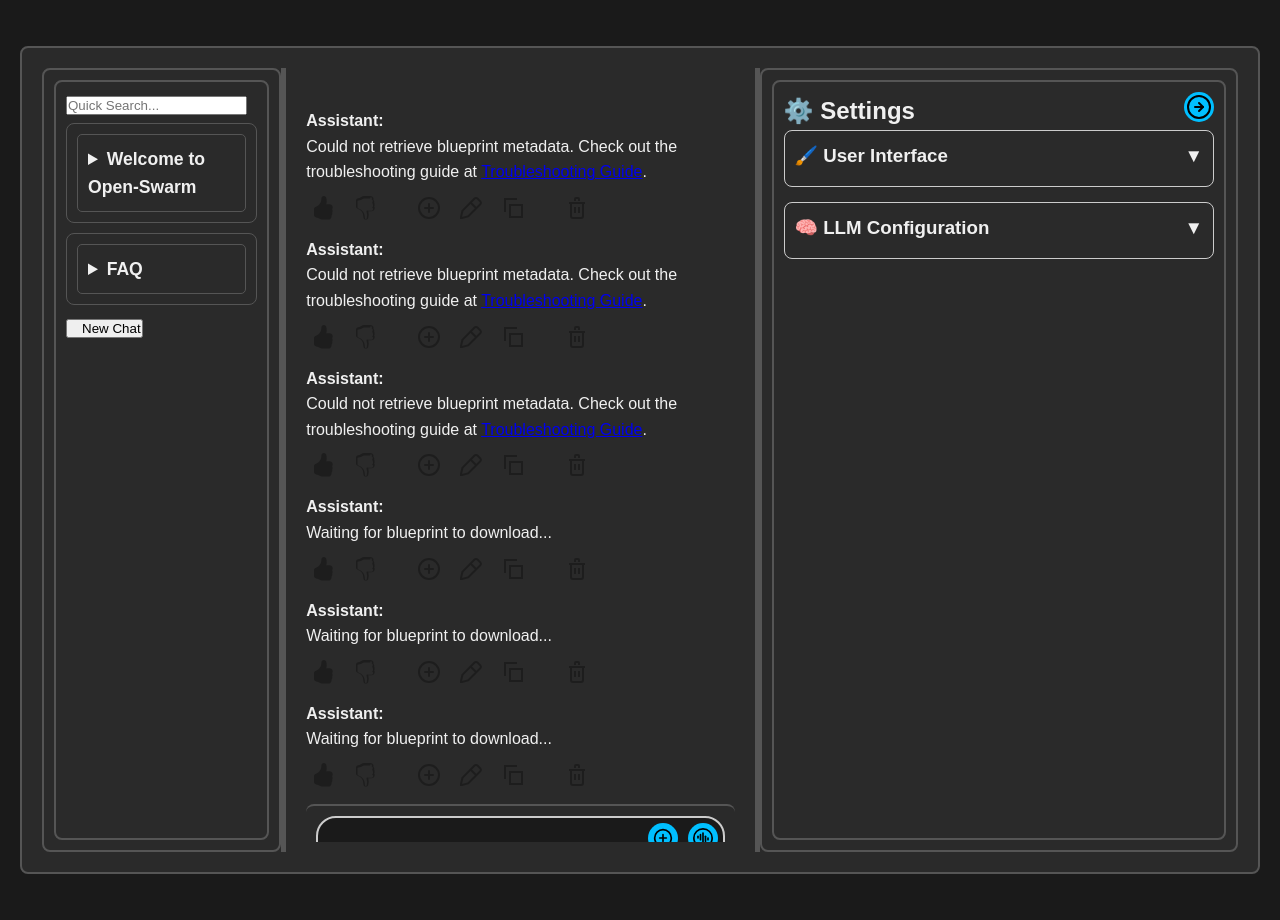
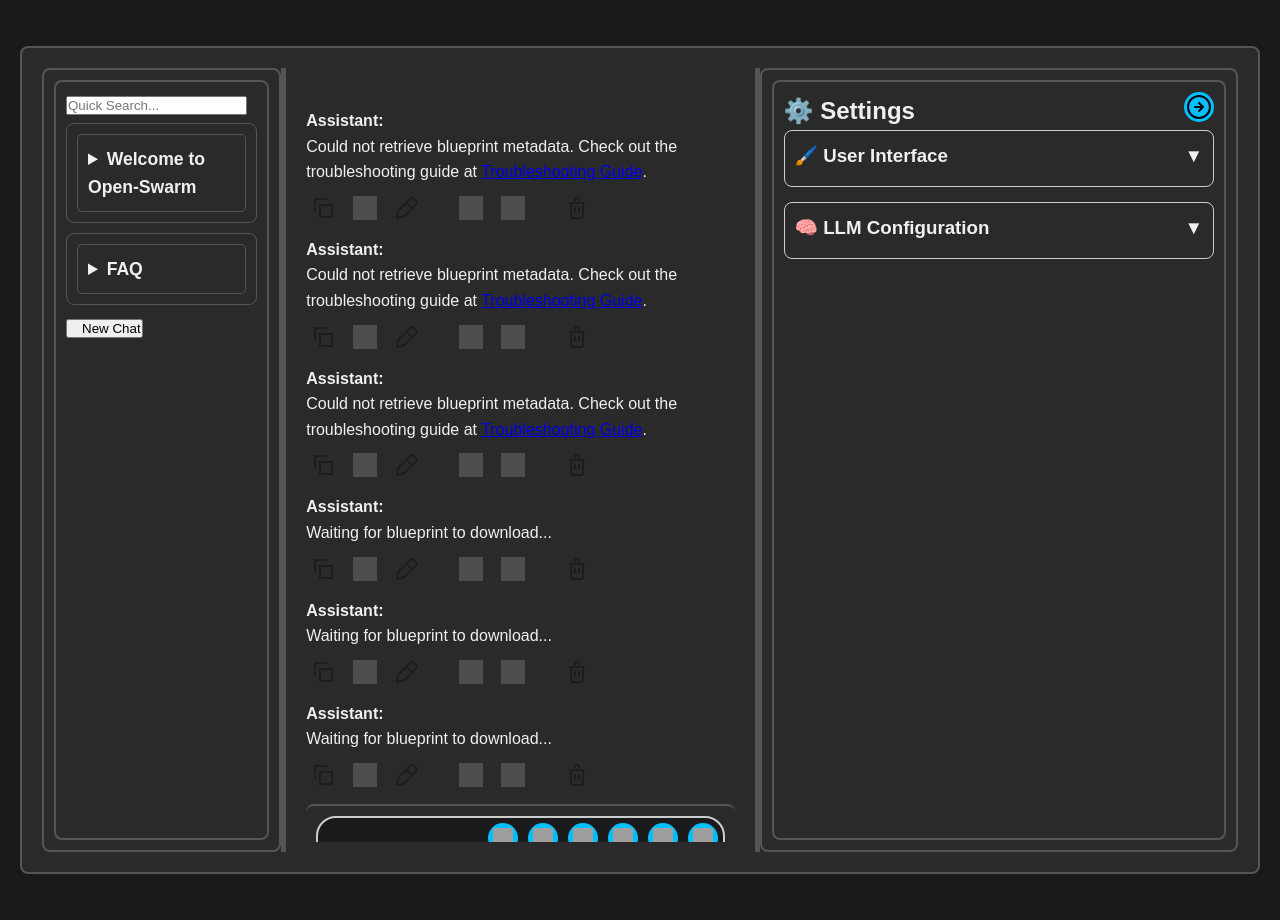
Before and after one commit to mkc909/open-swarm-mcp, a Django app: template src/swarm/templates/rest_mode/blueprint_page.html in a window 1280 px wide. Run offline with Django 4.2, Linux system fonts and the light colour scheme; the template is opened without the code that fills it, so the values that code supplies are empty; some libraries are stand-ins or nearby versions; some web fonts are replaced; grey boxes are pictures that could not be loaded.

Commit message:
feat: add Tabler Icons and update UI components

```diff
--- /dev/null
+++ b/src/swarm/static/rest_mode/css/toast.css
@@ -0,0 +1,40 @@
+#toastContainer {
+    position: fixed;
+    top: 20px;
+    right: 20px;
+    z-index: 9999;
+    display: flex;
+    flex-direction: column;
+    gap: 10px;
+}
+
+.toast {
+    padding: 10px 15px;
+    border-radius: 5px;
+    color: white;
+    font-size: 0.9rem;
+    box-shadow: 0 2px 5px rgba(0, 0, 0, 0.2);
+    opacity: 1;
+    transition: opacity 0.5s ease-out;
+}
+
+.toast.info {
+    background-color: #007bff; /* Blue for info */
+}
+
+.toast.success {
+    background-color: #28a745; /* Green for success */
+}
+
+.toast.error {
+    background-color: #dc3545; /* Red for error */
+}
+
+.toast.warning {
+    background-color: #ffc107; /* Yellow for warning */
+}
+
+/* Fade-out animation */
+.toast.fade-out {
+    opacity: 0;
+}
--- a/src/swarm/static/rest_mode/js/messages.js
+++ b/src/swarm/static/rest_mode/js/messages.js
@@ -25,21 +25,21 @@ export function renderMessage(role, content, sender, metadata) {
     messageDiv.innerHTML = `
         <span><strong>${sender}:</strong> ${content.text || markdownContent || 'No content available'}</span>
         <div class="message-toolbar">
-            <button class="toolbar-btn" aria-label="Thumbs Up">
-                <img src="/static/rest_mode/svg/thumbs_up.svg" alt="Thumbs Up Icon" class="icon-svg" />
+            <button class="toolbar-btn" aria-label="Copy Message">
+                <img src="/static/rest_mode/svg/copy.svg" alt="Copy Icon" class="icon-svg" />
             </button>
-            <button class="toolbar-btn" aria-label="Thumbs Down">
-                <img src="/static/rest_mode/svg/thumbs_down.svg" alt="Thumbs Down Icon" class="icon-svg" />
-            </button>
-            <div class="toolbar-gap"></div>
             <button class="toolbar-btn" aria-label="Append to Persistent Message">
-                <img src="/static/rest_mode/svg/plus.svg" alt="Plus Icon" class="icon-svg" />
+                <img src="/static/contrib/tabler-icons/playlist-add.svg" alt="Plus Icon" class="icon-svg" />
             </button>
             <button class="toolbar-btn" aria-label="Edit Message">
                 <img src="/static/rest_mode/svg/edit.svg" alt="Edit Icon" class="icon-svg" />
             </button>
-            <button class="toolbar-btn" aria-label="Copy Message">
-                <img src="/static/rest_mode/svg/copy.svg" alt="Copy Icon" class="icon-svg" />
+            <div class="toolbar-gap"></div>
+            <button class="toolbar-btn" aria-label="Thumbs Up">
+                <img src="/static/contrib/tabler-icons/thumb-up.svg" alt="Thumbs Up Icon" class="icon-svg" />
+            </button>
+            <button class="toolbar-btn" aria-label="Thumbs Down">
+                <img src="/static/contrib/tabler-icons/thumb-down.svg" alt="Thumbs Down Icon" class="icon-svg" />
             </button>
             <div class="toolbar-gap"></div>
             <button class="toolbar-btn" aria-label="Delete Message">
--- a/src/swarm/static/rest_mode/js/ui.js
+++ b/src/swarm/static/rest_mode/js/ui.js
@@ -3,44 +3,6 @@ import { initializeApplication } from './events.js';
 import { initializeTheme } from './theme.js';
 import { renderQuickPrompts } from './messages.js';
 import { showToast } from './toast.js';
-
-/**
- * Automatically replaces placeholders with all SVG icons.
- */
-function replaceAllSVGs() {
-    const placeholders = {
-        "#uploadButton": "plus.svg",
-        "#voiceRecordButton": "voice.svg",
-        "#settingsToggleButton": "settings.svg",
-        "#chatHistoryToggleButton": "chat_history.svg",
-        "#newChatButton": "new_chat.svg",
-        "#searchButton": "search.svg",
-        "#logoutButton": "logout.svg",
-        "#undoButton": "undo.svg",
-        "#saveButton": "save.svg",
-        "#thumbsUpButton": "thumbs_up.svg",
-        "#thumbsDownButton": "thumbs_down.svg",
-        "#trashButton": "trash.svg",
-        "#attachButton": "attach.svg",
-        "#visibleToggleButton": "visible.svg",
-        "#notVisibleToggleButton": "not_visible.svg",
-        "#runCodeButton": "run_code.svg",
-        "#stopButton": "stop.svg",
-        "#avatarButton": "avatar.svg",
-        "#speakerButton": "speaker.svg",
-    };
-
-    Object.entries(placeholders).forEach(([selector, svgFile]) => {
-        const element = document.querySelector(selector);
-        if (element) {
-            element.innerHTML = `
-                <img src="/static/rest_mode/svg/${svgFile}" alt="${svgFile.replace('.svg', '')}" class="icon-svg" />
-            `;
-        } else {
-            console.warn(`Element not found for selector: ${selector}`);
-        }
-    });
-}
 
 /**
  * Shows the splash page during initialization.
@@ -174,7 +136,6 @@ export function initializeUI() {
     initializeSidebar();
     initializeApplication();
     initializeTheme();
-    replaceAllSVGs();
     setupChatHistoryPane();
     setupSettingsToggleButton();
     setupResizableSidebars();
--- a/src/swarm/templates/rest_mode/blueprint_page.html
+++ b/src/swarm/templates/rest_mode/blueprint_page.html
@@ -32,6 +32,8 @@
         </div>
     </div>
 
+    <div id="toastContainer"></div>
+
     <!-- Scripts -->
     <script type="module" src="{% static 'contrib/markedjs/marked.min.js' %}"></script> <!-- credit to https://cdn.jsdelivr.net/npm/marked/marked.min.js -->
     <script type="module" src="{% static 'rest_mode/js/base.js' %}"></script>
--- a/src/swarm/templates/rest_mode/components/main_chat_pane.html
+++ b/src/swarm/templates/rest_mode/components/main_chat_pane.html
@@ -14,13 +14,33 @@
 
         <!-- First Row: Dropdown and Buttons -->
         <div class="dropdown-buttons-container">
+
             <select class="blueprint-dropdown" id="blueprintDropdown" aria-label="Select Blueprint"></select>
+
             <button class="input-button upload-button" id="uploadButton" aria-label="Upload">
-                <img src="{% static 'rest_mode/svg/attach.svg' %}" alt="Upload">
+                <img src="{% static 'contrib/tabler-icons/paperclip.svg' %}" alt="Upload">
             </button>
+
             <button class="input-button" id="voiceRecordButton" aria-label="Record Voice">
-                <img src="{% static 'rest_mode/svg/voice.svg' %}" alt="Record Voice">
+                <img src="{% static 'contrib/tabler-icons/headset.svg' %}" alt="Record Voice">
             </button>
+
+            <button class="input-button upload-button" id="settingsToggleButton" aria-label="Toggle Settings">
+                <img src="{% static 'contrib/tabler-icons/settings.svg' %}" alt="Settings">
+            </button>
+
+            <button class="input-button upload-button" id="avatarToggleButton" aria-label="Toggle Avatar">
+                <img src="{% static 'contrib/tabler-icons/robot.svg' %}" alt="Avatar">
+            </button>
+
+            <button class="input-button upload-button" id="canvasToggleButton" aria-label="Toggle Canvas">
+                <img src="{% static 'contrib/tabler-icons/artboard.svg' %}" alt="Canvas">
+            </button>
+
+            <button class="input-button upload-button" id="chatHistoryToggleButton" aria-label="Toggle Chat History">
+                <img src="{% static 'contrib/tabler-icons/message.svg' %}" alt="Chat History">
+            </button>
+
         </div>
 
         <!-- Second Row: Input and Submit Button -->
--- a/src/swarm/templates/rest_mode/components/top_bar.html
+++ b/src/swarm/templates/rest_mode/components/top_bar.html
@@ -1,23 +1,6 @@
 {% load static %}
 <div class="top-bar">
 
-    <button id="settingsToggleButton" aria-label="Toggle Settings">
-        <img src="{% static 'rest_mode/svg/settings.svg' %}" alt="Settings">
-        <span class="btn-label">Settings</span>
-    </button>
-
-    <!-- Close Sidebar Button -->
-    <button class="sidebar-hide-btn" id="leftSidebarHideBtn">
-        <img src="{% static 'rest_mode/svg/arrow_left.svg' %}" alt="Hide Chat Pane">
-    </button>
-
-    <!-- Logo and Buttons (Left) -->
-    <div class="top-bar-left">
-        <button id="chatHistoryToggleButton" class="top-bar-btn" aria-label="Toggle Chat History">
-            <img src="{% static 'rest_mode/svg/chat_history.svg' %}" alt="Chat History">
-            <span class="btn-label">Chat History</span>
-        </button>
-    </div>
 
     <!-- Persistent Message Area -->
     <div id="firstUserMessage" class="first-user-message"></div>
```
Also changed, not shown: src/swarm/static/rest_mode/js/blueprint.js (+9 -0 lines), 9 other files.
